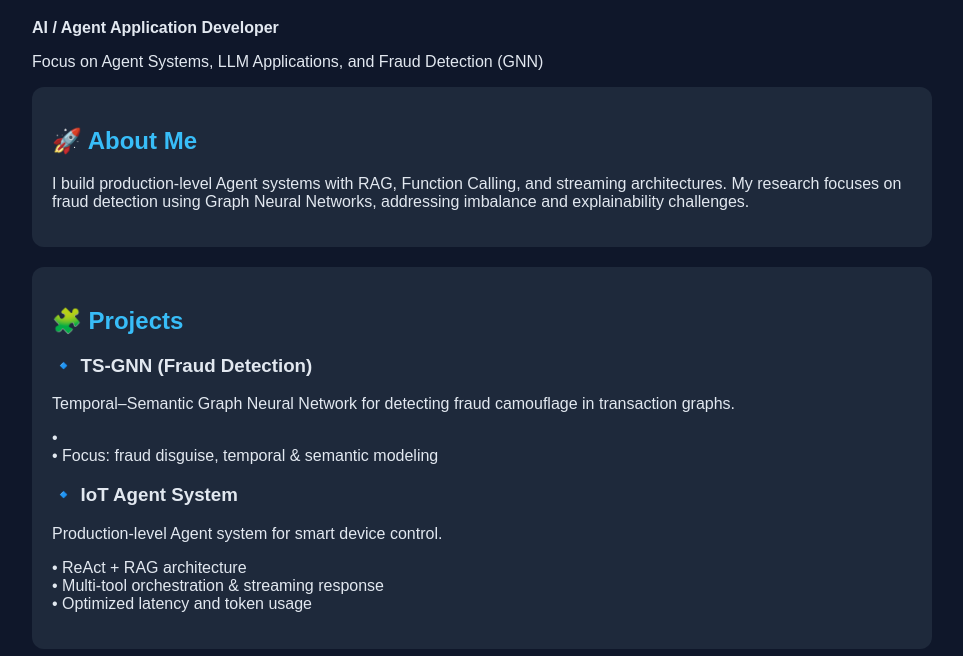
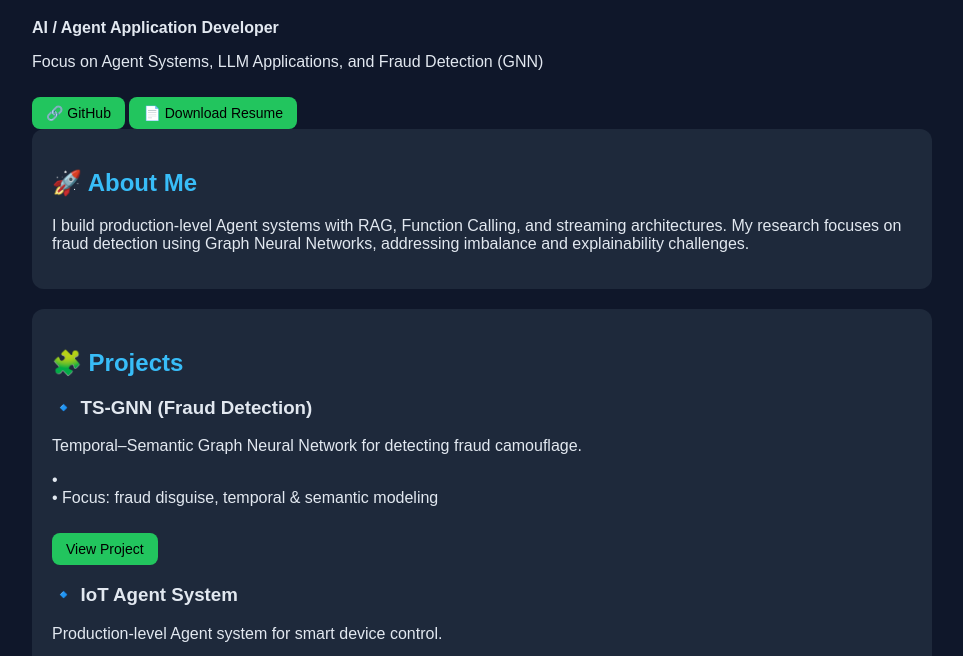
Before and after one commit to creep24/creep24.github.io, a plain HTML site: page index.html in a window 1280 px wide. Shown: the part 102-758 px from the top of the page, without its empty margins (158-1121 px from the left). Drawn offline with Linux system fonts and the light colour scheme.

Commit message:
Update index.html

```diff
--- a/index.html
+++ b/index.html
@@ -4,6 +4,7 @@
 <meta charset="UTF-8">
 <meta name="viewport" content="width=device-width, initial-scale=1.0">
 <title>Zixiang Fang | Agent Developer</title>
+
 <style>
 body {
     font-family: Arial, sans-serif;
@@ -29,6 +30,15 @@
     color: #22c55e;
     text-decoration: none;
 }
+.btn {
+    display: inline-block;
+    padding: 8px 14px;
+    background: #22c55e;
+    color: black;
+    border-radius: 8px;
+    margin-top: 10px;
+    font-size: 14px;
+}
 .tag {
     display: inline-block;
     background: #334155;
@@ -39,12 +49,16 @@
 }
 </style>
 </head>
+
 <body>
 <div class="container">
 
 <h1>👋 Zixiang Fang</h1>
 <p><strong>AI / Agent Application Developer</strong></p>
 <p>Focus on Agent Systems, LLM Applications, and Fraud Detection (GNN)</p>
+
+<a class="btn" href="https://github.com/creep24">🔗 GitHub</a>
+<a class="btn" href="resume.pdf">📄 Download Resume</a>
 
 <div class="card">
 <h2>🚀 About Me</h2>
@@ -59,12 +73,13 @@
 
 <h3>🔹 TS-GNN (Fraud Detection)</h3>
 <p>
-            Temporal–Semantic Graph Neural Network for detecting fraud camouflage in transaction graphs.
+Temporal–Semantic Graph Neural Network for detecting fraud camouflage.
 </p>
 <p>
 • <br>
 • Focus: fraud disguise, temporal & semantic modeling
 </p>
+<a class="btn" href="https://github.com/creep24">View Project</a>
 
 <h3>🔹 IoT Agent System</h3>
 <p>
@@ -73,8 +88,9 @@
 <p>
 • ReAct + RAG architecture<br>
 • Multi-tool orchestration & streaming response<br>
-            • Optimized latency and token usage
+• Optimized latency & token usage
 </p>
+<a class="btn" href="https://github.com/creep24">View Project</a>
 
 </div>
 
```
Lines whose indentation alone changed are shown as unchanged.
